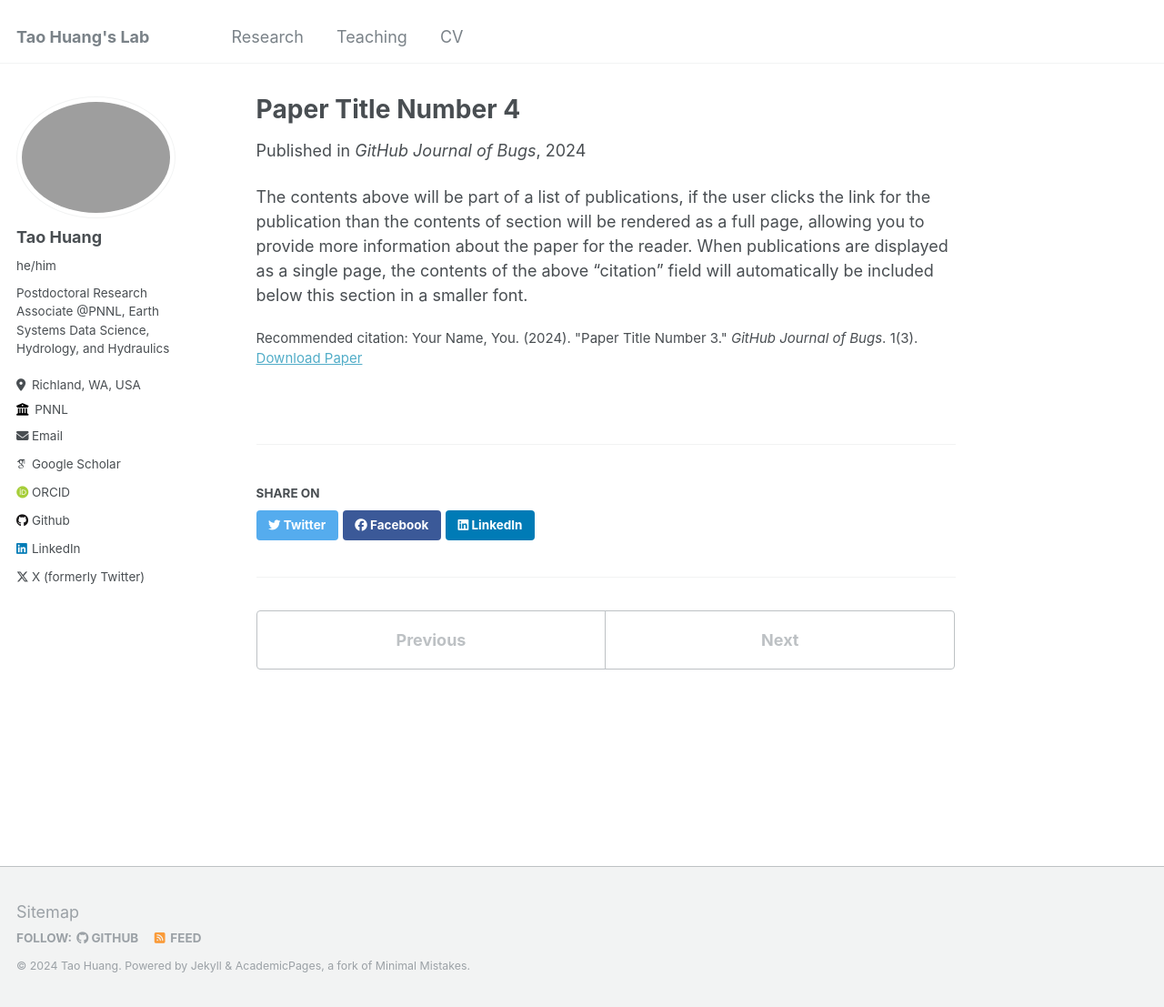
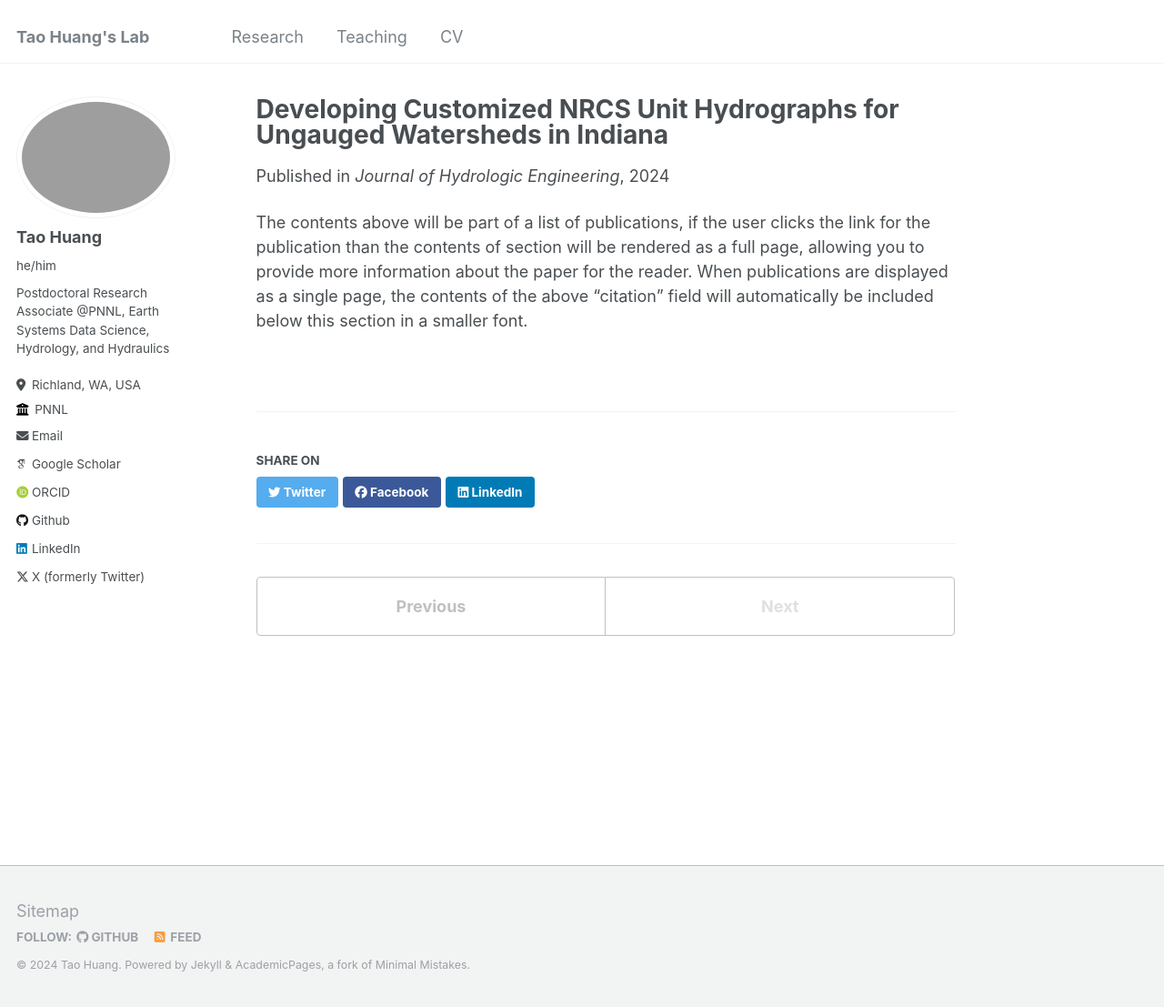
Before and after one commit to huan1441/huan1441.github.io, a Jekyll site: the page built from _publications/Paper_4.md, in a window 1280 px wide and 1107 px high. Shown: the whole window at 91% size. Built offline with Jekyll 4.4.1, drawn with Linux system fonts in a browser that asks for light colours; some web fonts are replaced.

Commit message:
Update Paper_4.md

```diff
--- a/_publications/2024-02-17-paper-title-number-4.md
+++ b/_publications/Paper_4.md
@@ -1,12 +1,10 @@
 ---
-title: "Paper Title Number 4"
+title: "Developing Customized NRCS Unit Hydrographs for Ungauged Watersheds in Indiana"
 collection: publications
-permalink: /publication/2024-02-17-paper-title-number-4
-excerpt: 'This paper is about fixing template issue #693.'
-date: 2024-02-17
-venue: 'GitHub Journal of Bugs'
-paperurl: 'http://academicpages.github.io/files/paper3.pdf'
-citation: 'Your Name, You. (2024). &quot;Paper Title Number 3.&quot; <i>GitHub Journal of Bugs</i>. 1(3).'
+permalink: /publication/Paper_4
+date: 2024-05-24
+venue: 'Journal of Hydrologic Engineering'
+paperurl: 'https://doi.org/10.1061/JHYEFF.HEENG-6089'
 ---
 
 The contents above will be part of a list of publications, if the user clicks the link for the publication than the contents of section will be rendered as a full page, allowing you to provide more information about the paper for the reader. When publications are displayed as a single page, the contents of the above "citation" field will automatically be included below this section in a smaller font.
```
